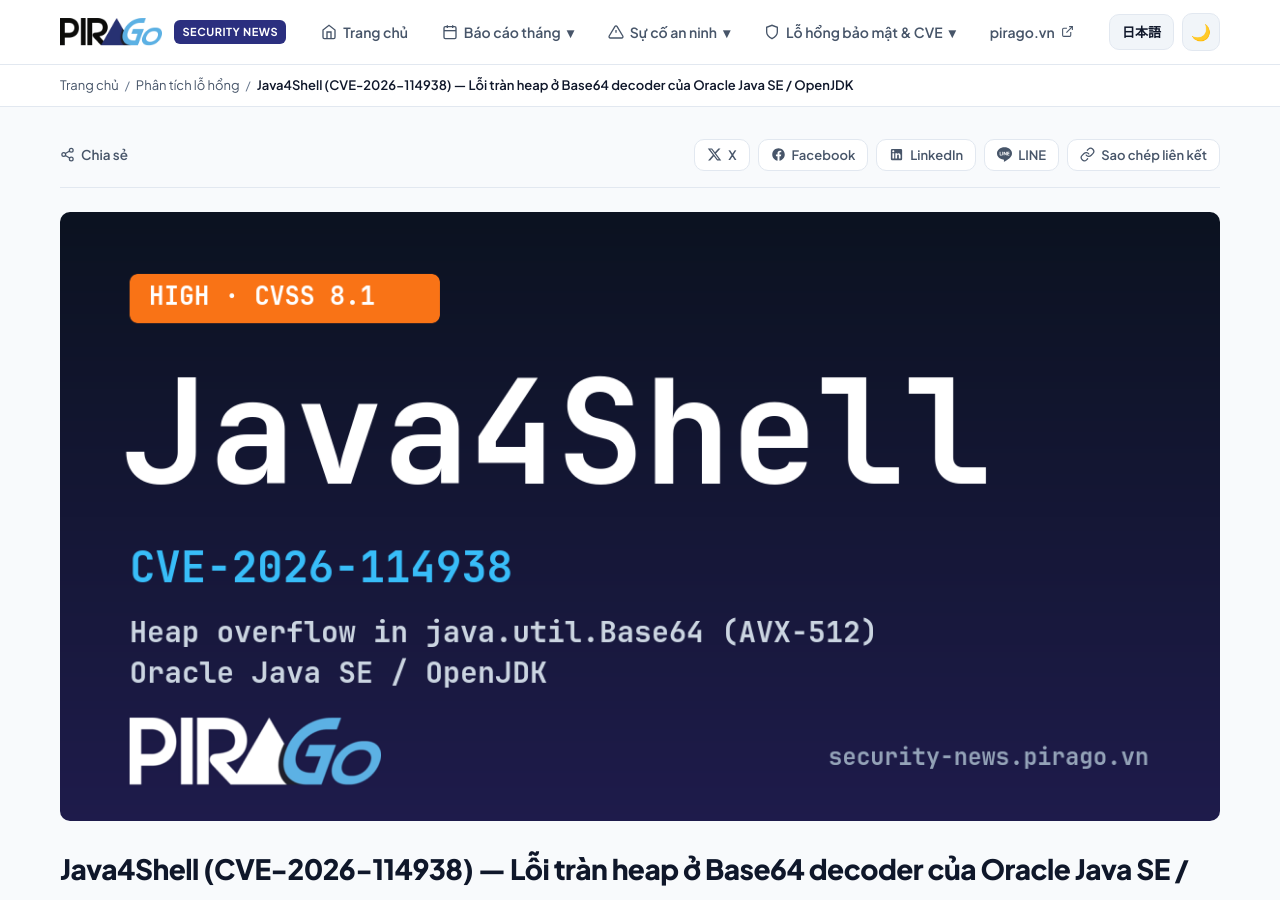
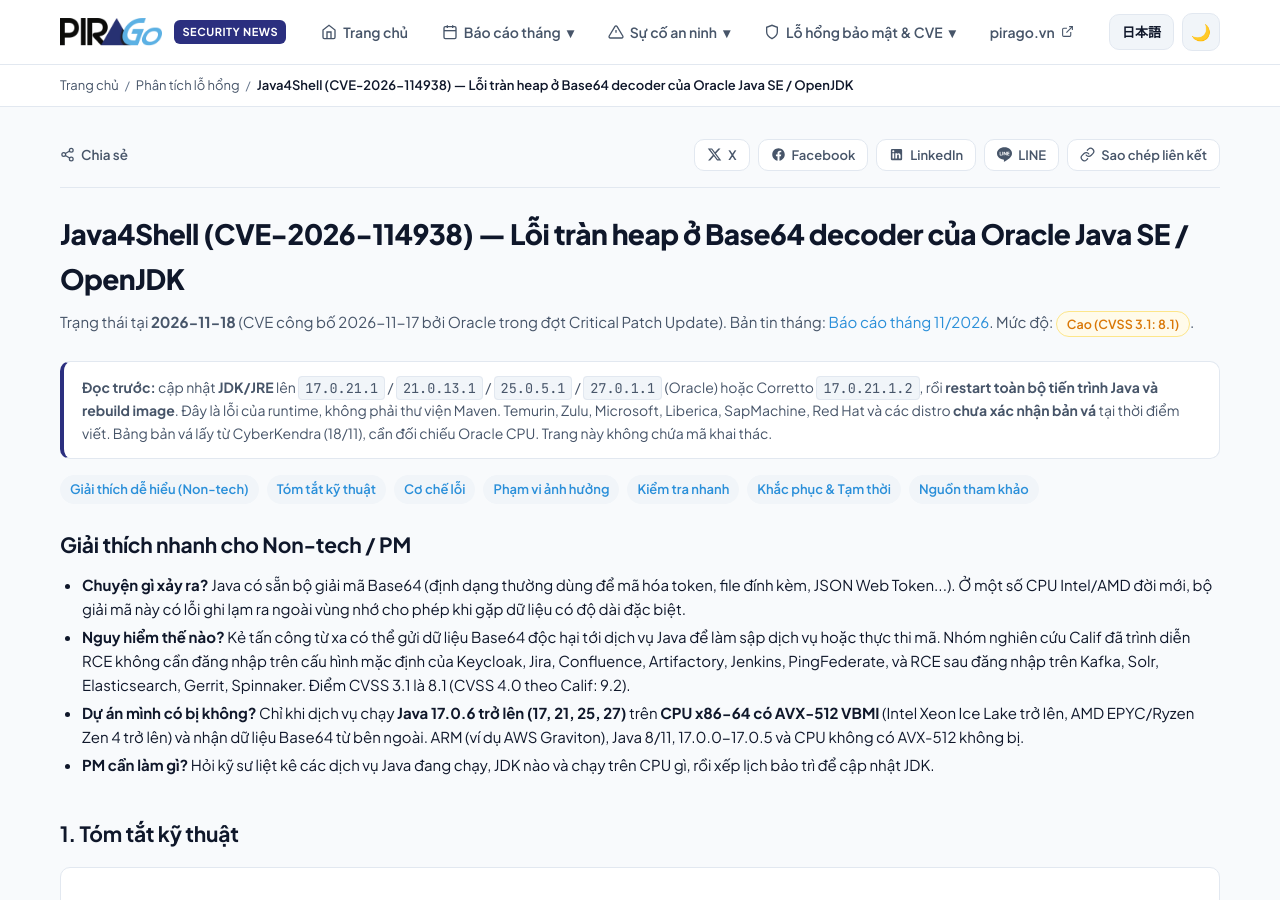
Before and after one commit to pirago-vietnam/security-news, a Jekyll site: the page built from featured/java-cve-2026-114938/analysis.html, in a window 1280 px wide and 900 px high. Built offline with Jekyll 4.4.1, drawn with Linux system fonts in a browser that asks for light colours.

Commit message:
remove inline Java4Shell hero image from page; keep it for OG/Twitter share only
Co-Authored-By: Claude Sonnet 5.5 <noreply@anthropic.com>

```diff
--- a/featured/java-cve-2026-114938/analysis.html
+++ b/featured/java-cve-2026-114938/analysis.html
@@ -24,7 +24,6 @@ category: "Phân tích lỗ hổng"
   .fig .box { fill: var(--bg-subtle); stroke: var(--line); }
 </style>
 
-<img src="{{ '/featured/java-cve-2026-114938/java4shell-og.png' | relative_url }}" alt="Java4Shell CVE-2026-114938" width="1200" height="630" style="width:100%;height:auto;border-radius:var(--radius-md);margin:0 0 20px;">
 
 <div class="report-header">
   <h1>Java4Shell (CVE-2026-114938) — Lỗi tràn heap ở Base64 decoder của Oracle Java SE / OpenJDK</h1>
--- a/featured/java-cve-2026-114938/ja/analysis.html
+++ b/featured/java-cve-2026-114938/ja/analysis.html
@@ -26,7 +26,6 @@ permalink: /ja/featured/java-cve-2026-114938/analysis/
   .fig .box { fill: var(--bg-subtle); stroke: var(--line); }
 </style>
 
-<img src="{{ '/featured/java-cve-2026-114938/java4shell-og.png' | relative_url }}" alt="Java4Shell CVE-2026-114938" width="1200" height="630" style="width:100%;height:auto;border-radius:var(--radius-md);margin:0 0 20px;">
 
 <div class="report-header">
   <h1>Java4Shell（CVE-2026-114938）— Oracle Java SE / OpenJDK Base64 デコーダーのヒープバッファオーバーフロー</h1>
```
